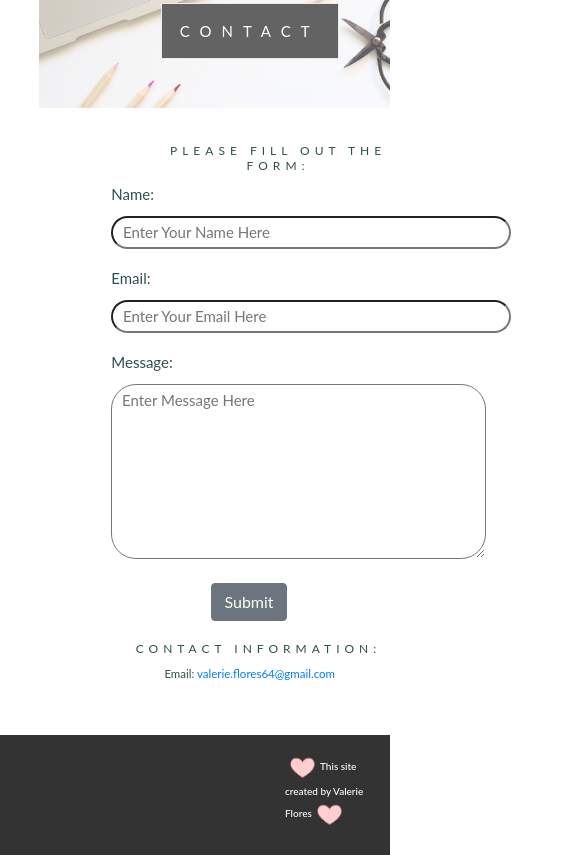
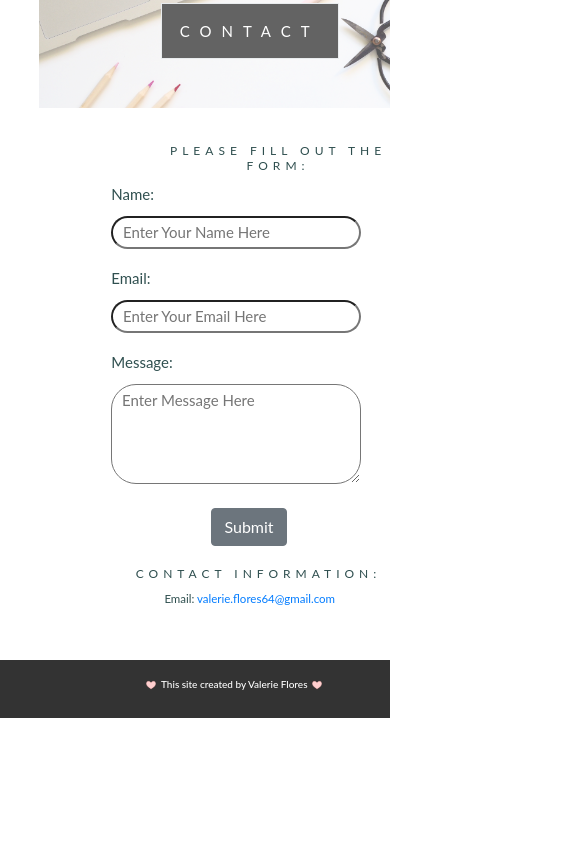
Before and after one commit to valeriemiller5/Professional-Portfolio, a website: page public/index.html in a window 390 px wide. Shown: the part 3441-4296 px from the top of the page, 564 px wide, since content can reach past the window. After the commit the page ends 4159 px from the top, so only its background shows below. Drawn offline with nearby package versions, Linux system fonts and the light colour scheme.

Commit message:
updated format of form and footer

```diff
--- a/public/assets/css/style.css
+++ b/public/assets/css/style.css
@@ -139,6 +139,41 @@
     padding: 0px 10px;
   }
 
+  #contactInfo {
+    padding: 15px 50px 35px 50px;
+  }
+
+  #name, #email {
+    width: 400px;
+  }
+
+  #message {
+    width: 375px;
+    height: 175px;
+  }
+
+  .bottomNav {
+    overflow: hidden;
+    background-color: #333;
+    /* position: absolute; */
+    padding: 15px;
+    bottom: 0;
+    margin-bottom: 0%;
+    width: 100%;
+    z-index: 2;
+  }
+
+  #bottomLogo {
+    margin-left: 75%;
+    color: white;
+  }
+
+  #myHeart {
+    height: 35px;
+    width: 35px;
+    padding: 5px;
+  }
+
   @media screen and (max-height: 450px) {
     .sidenav {padding-top: 15px;}
     .sidenav a {font-size: 18px;}
@@ -195,6 +230,18 @@
     }
     #bottomLogo {
       font-size: 10px;
+      margin-left: 35%;
+    }
+    #myHeart {
+      height: 20px;
+      width: 20px;
+    }
+    #name, #email {
+      width: 250px;
+    }
+    #message {
+      width: 250px;
+      height: 100px;
     }
     .myPhoto {
       margin-bottom: 15px;
@@ -232,38 +279,3 @@ div.app:hover a, div.app2:hover a, div.app3:hover a, div.app4:hover a, div.app5:
   left: 38%;
   transform: translate(-50%, -90%);
 }
-
-#contactInfo {
-  padding: 15px 50px 35px 50px;
-}
-
-#name, #email {
-  width: 400px;
-}
-
-#message {
-  width: 375px;
-  height: 175px;
-}
-
-.bottomNav {
-  overflow: hidden;
-  background-color: #333;
-  /* position: absolute; */
-  padding: 15px;
-  bottom: 0;
-  margin-bottom: 0%;
-  width: 100%;
-  z-index: 2;
-}
-
-#bottomLogo {
-  margin-left: 75%;
-  color: white;
-}
-
-#myHeart {
-  height: 35px;
-  width: 35px;
-  padding: 5px;
-}
--- a/server.js
+++ b/server.js
@@ -45,7 +45,7 @@ app.post("/", function (req, res) {
   Message.create(message)
   .then(function(dbMessage) {
     // return console.log(dbMessage);
-    res.redirect("/")
+    res.redirect("/");
     res.end();
   })
   .catch(function(err) {
@@ -53,6 +53,8 @@ app.post("/", function (req, res) {
   });
 });
 
+
+
 // Start the server
 app.listen(PORT, function() {
   console.log("Server listening on port " + PORT + ".");
```
